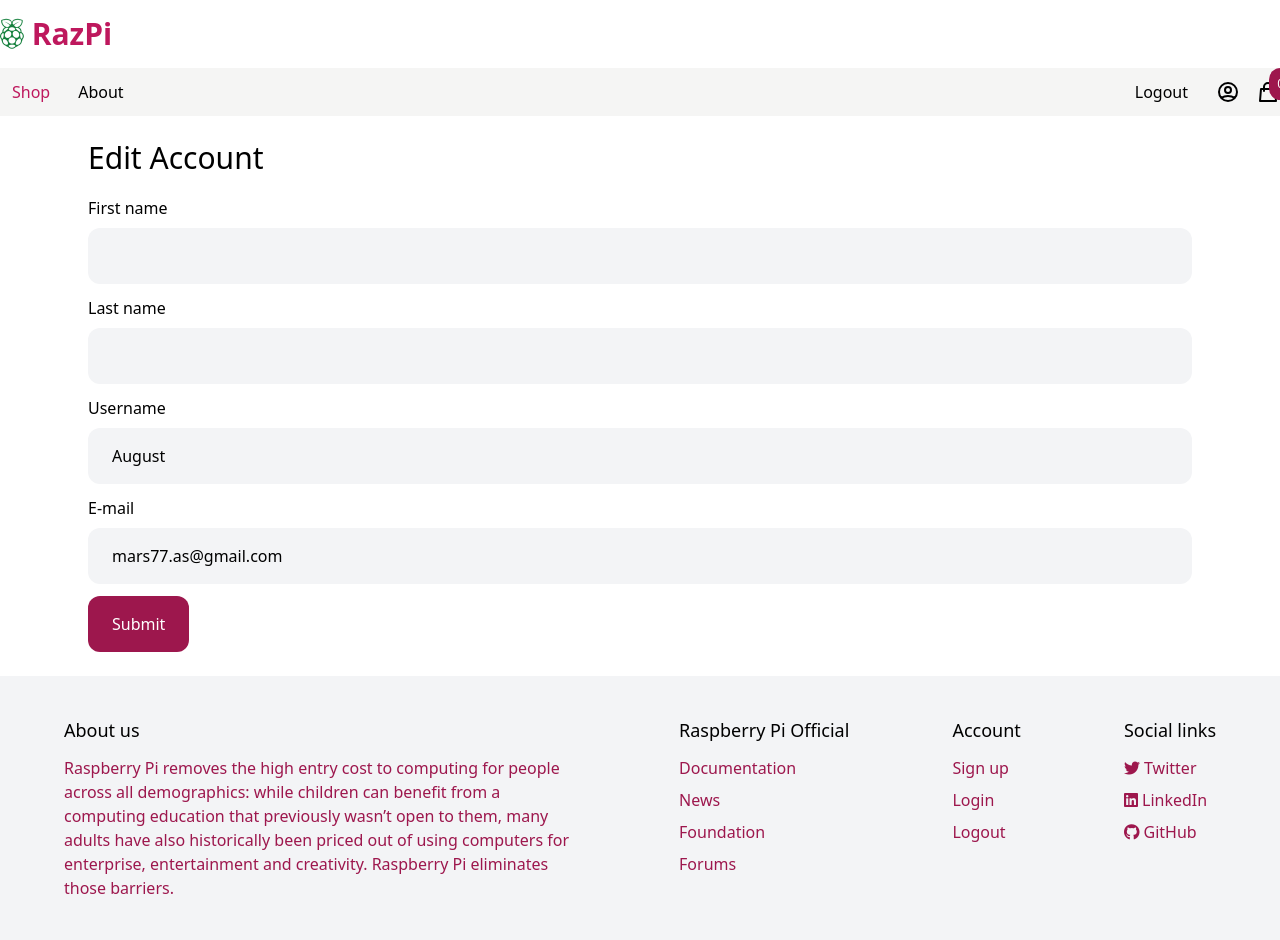
After one commit to August-Schleich/Razpi, a Django app: page /myaccount/edit in a window 1280 px wide. The commit adds this page. Run offline with Django 4.2, Linux system fonts and the light colour scheme; a user stored in the database is signed in; some libraries are stand-ins or nearby versions.

Commit message:
added: html for account, link to acc, edit acc func

```diff
--- a/razpi/core/templates/core/base.html
+++ b/razpi/core/templates/core/base.html
@@ -38,7 +38,7 @@
                 <li class="hover:bg-stone-700  hover:text-white px-3 py-3"><a href="{% url 'login' %}">Login</a></li>
                 {% endif %}
                 </ul>
-                <a class ="hover:text-pink-800"href="{% url 'login' %}">
+                <a class ="hover:text-pink-800"href="{% url 'myaccount' %}">
                     <svg xmlns="http://www.w3.org/2000/svg" class="h-6 w-6" fill="none" viewBox="0 0 24 24" stroke="currentColor" stroke-width="2">
                         <path stroke-linecap="round" stroke-linejoin="round" d="M5.121 17.804A13.937 13.937 0 0112 16c2.5 0 4.847.655 6.879 1.804M15 10a3 3 0 11-6 0 3 3 0 016 0zm6 2a9 9 0 11-18 0 9 9 0 0118 0z" />
                       </svg>
--- /dev/null
+++ b/razpi/core/templates/core/edit_myaccount.html
@@ -0,0 +1,36 @@
+{% extends "core/base.html" %}
+{% block title %}Edit Account{% endblock %}
+{% block content %}
+
+
+<div class="max-w-6xl mx-auto p-6" >
+<h1 class="mb-5 text-3xl">Edit Account</h1>
+<form method="post" action="{% url 'edit_myaccount' %}" class="space-y-3">
+    {% csrf_token %}
+
+    <div>
+        <label>First name</label>
+        <input name="first_name" value="{{ request.user.first_name }}" type="text" class="w-full mt-2 py-4 px-6 bg-gray-100 rounded-xl">
+    </div>
+
+    <div>
+        <label>Last name</label>
+        <input name="last_name" value="{{ request.user.last_name }}" type="text" class="w-full mt-2 py-4 px-6 bg-gray-100 rounded-xl">
+    </div>
+
+    <div>
+        <label>Username</label>
+        <input name="username" value="{{ request.user.username }}" type="text" class="w-full mt-2 py-4 px-6 bg-gray-100 rounded-xl">
+    </div>
+
+    <div>
+        <label>E-mail</label>
+        <input name="email" value="{{ request.user.email }}" type="email" class="w-full mt-2 py-4 px-6 bg-gray-100 rounded-xl">
+    </div>
+
+    <div>
+        <button class="py-4 px-6 rounded-xl text-white bg-pink-800">Submit</button>
+    </div>
+</form>
+</div>
+{% endblock %}
--- a/razpi/core/urls.py
+++ b/razpi/core/urls.py
@@ -1,7 +1,7 @@
 
 from django.contrib.auth import views
 from django.urls import path, include
-from core.views import frontpage,home,shop,about,signup, news
+from core.views import frontpage,home,shop,about,signup, news, myaccount, edit_myaccount
 from product.views import product
 
 urlpatterns = [
@@ -11,6 +11,8 @@ path('home/',home, name="home"),
 path('signup/',signup, name="signup"),
 path('logout/', views.LogoutView.as_view(), name="logout"),
 path('login/',views.LoginView.as_view(template_name="core/login.html"), name="login"),
+path('myaccount/', myaccount, name='myaccount'),
+path('myaccount/edit', edit_myaccount, name='edit_myaccount'),
 path('shop/',shop,name="shop"),
 path('shop/<slug:slug>/', product, name="product"),
         ]
--- a/razpi/core/views.py
+++ b/razpi/core/views.py
@@ -1,4 +1,5 @@
-
+import re
+from django.contrib.auth.decorators import login_required
 from django.contrib.auth import login
 from django.db.models import Q
 from nis import cat
@@ -32,6 +33,22 @@ def signup(request):
     return render(request,"core/signup.html", {'form': form})
 
 
+@login_required
+def edit_myaccount(request):
+    if request.method == 'POST':
+        user = request.user
+        user.first_name = request.POST.get('first_name')
+        user.last_name =  request.POST.get('last_name')
+        user.email = request.POST.get('email')
+        user.username = request.POST.get('username')
+        user.save()
+
+        return redirect('myaccount')
+    return render(request, 'core/edit_myaccount.html')
+
+@login_required
+def myaccount(request):
+    return render(request,"core/myaccount.html")
 
 
 def login_old(request):
```
Also changed, not shown: razpi/core/templates/core/myaccount.html (added, +82 -0 lines), razpi/db.sqlite3.
